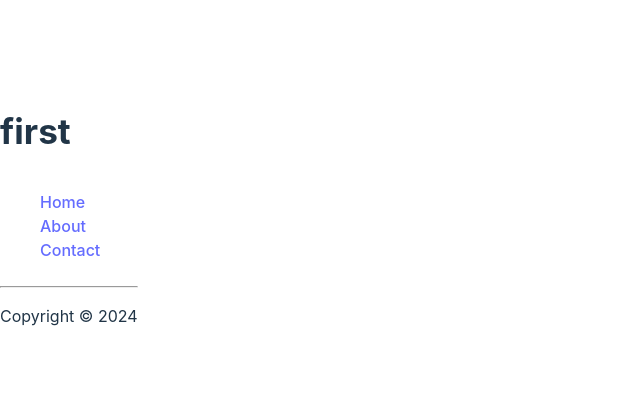
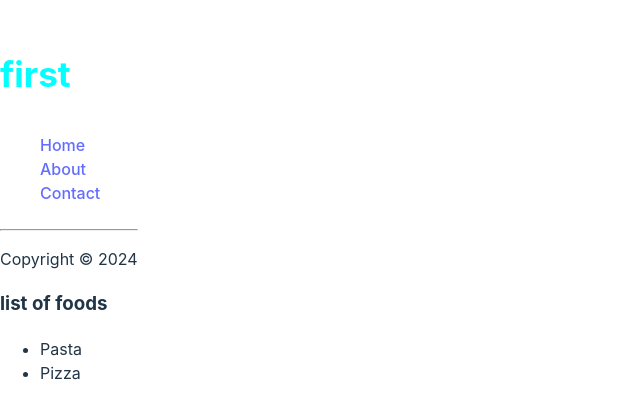
Before and after one commit to tarunrk2002/react_project_1, a React (Vite) app in the folder mt-react-app/: page / in a window 1280 px wide. Shown: the part 184-602 px from the top of the page, without its empty margins (0-640 px from the left). Built offline with nearby package versions, Linux system fonts and the light colour scheme.

Commit message:
const variable

```diff
--- a/mt-react-app/src/App.jsx
+++ b/mt-react-app/src/App.jsx
@@ -1,5 +1,6 @@
 import Header from './Head.jsx'
 import Footer from './Footer.jsx'
+import Food from './Food.jsx'
 
 function App() {
   return(
@@ -8,6 +9,7 @@ function App() {
    <Header></Header>
    <Footer></Footer>
 
+   <Food/>
     </>
 
   );
--- /dev/null
+++ b/mt-react-app/src/Food.jsx
@@ -0,0 +1,19 @@
+function Food()
+{
+
+    const food1 = "Pasta";
+    const food2 = "Pizza";
+
+
+    return(
+        <div>
+           <h3>list of foods</h3>
+           <ul>
+               <li>{food1}</li>
+               <li>{food2}</li>
+           </ul>
+        </div>
+    );
+}
+
+export default Food
--- a/mt-react-app/src/index.css
+++ b/mt-react-app/src/index.css
@@ -74,3 +74,7 @@ button:focus-visible {
   align-items: center;
   color: white;
 }
+
+h1 {
+  color: cyan;
+}
```
Also changed, not shown: mt-react-app/src/Just.jsx (added, +10 -0 lines).
